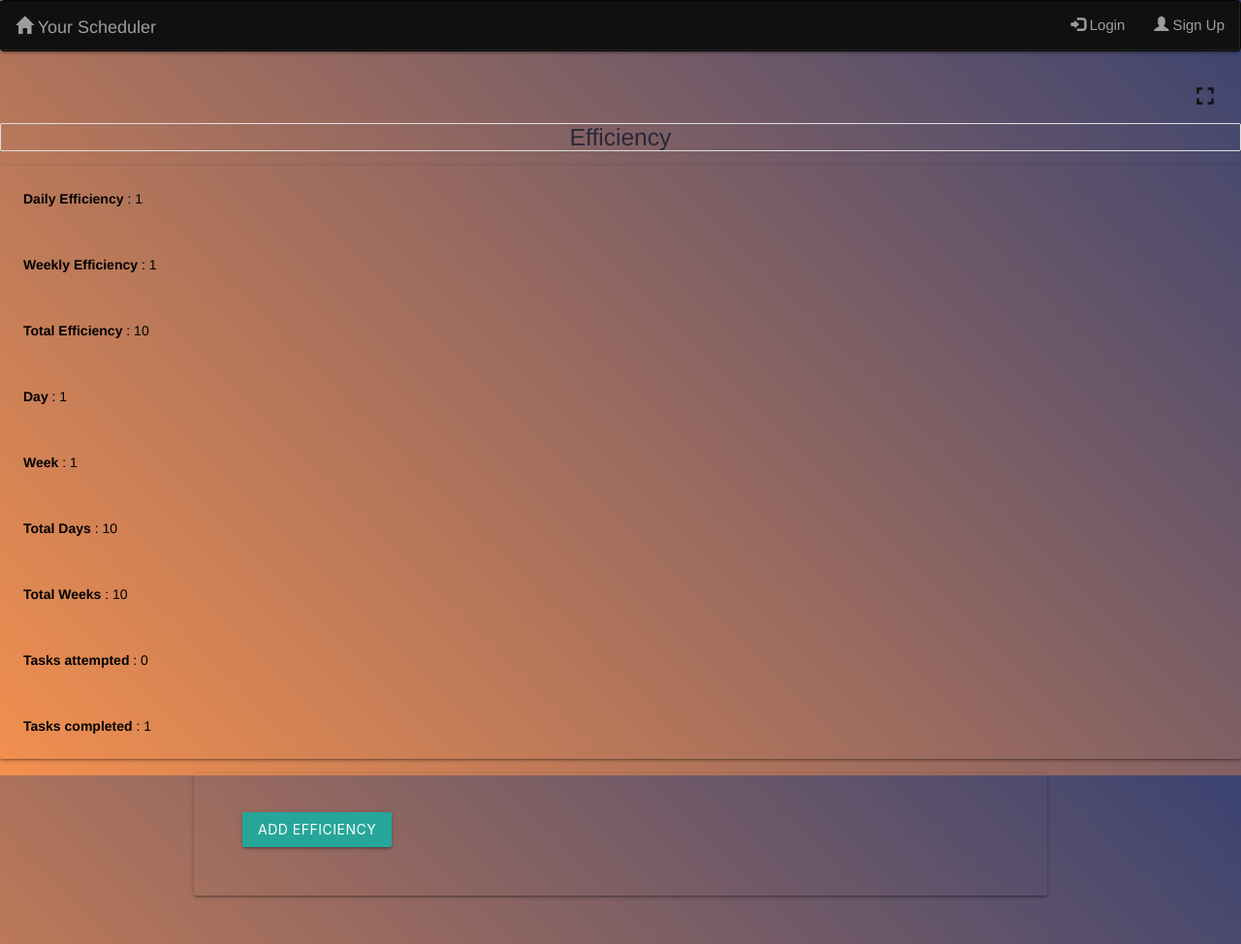
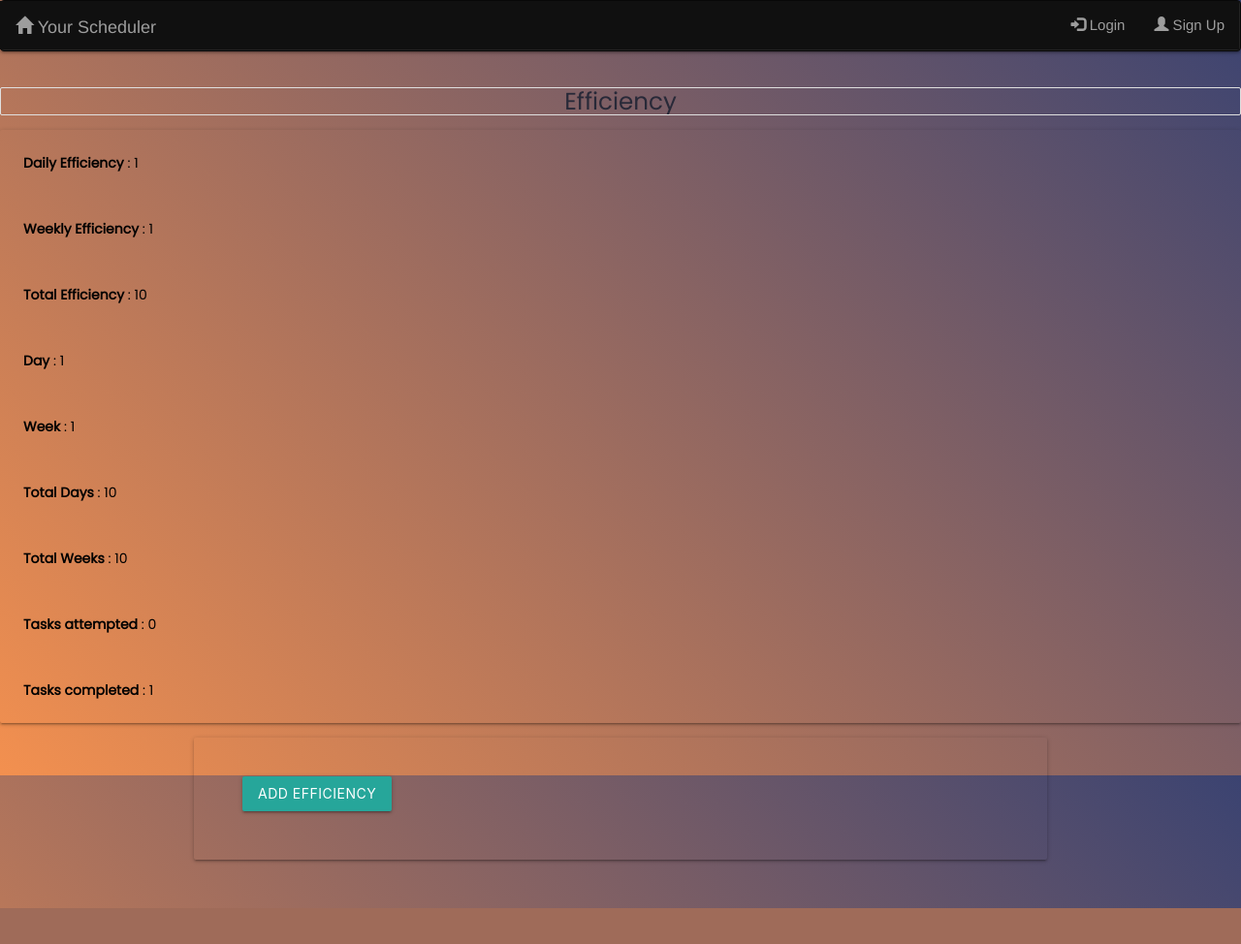
Before and after one commit to SaxenaKartik/MP1, a Django app: page /efficiency/1 in a window 1280 px wide. Shown: the whole page at 97% size. After the commit the page ends 937 px from the top, so only its background shows below. Run offline with Django 3.2, Linux system fonts and the light colour scheme; tables that the repository leaves empty hold one stand-in row (values such as "Sample post"); some libraries are stand-ins or nearby versions.

Commit message:
Updated the general layout templates

```diff
--- a/MP_backend/scheduler_backend/scheduler_project/templates/general/layout.html
+++ b/MP_backend/scheduler_backend/scheduler_project/templates/general/layout.html
@@ -13,10 +13,59 @@
   <title>Your Scheduler</title>
   <style>
 
+.button1-holder{
+  text-align:center;
+  padding-bottom:80px;
+}
+
+#style-2::-webkit-scrollbar-track
+{
+  /*-webkit-box-shadow: inset 0 0 6px rgba(0,0,0,0.3);*/
+  border-radius: 10px;
+  background-color: grey;
+}
+
+#style-2::-webkit-scrollbar
+{
+  width: 5px;
+  background-color: #272C38;
+}
+
+#style-2::-webkit-scrollbar-thumb
+{
+  border-radius: 4px;
+  /*-webkit-box-shadow: inset 0 0 6px rgba(0,0,0,.3);*/
+  background-color: #272C38 ;
+}
+
+
+a.button1{
+  background-color:#272C38;
+
+  background-image:-webkit-linear-gradient(top, #272C38, #272C38);
+  background-image:-moz-linear-gradient(top, #272C38, #272C38);
+  background-image:linear-gradient(top, #272C38, #272C38);
+
+  border:1px solid #272C38;
+  border-radius:2px;
+
+  /*box-shadow:0 2px 2px #ccc;*/
+
+  color:#fff;
+  text-decoration: none !important;
+  padding:15px 20px;
+  display:inline-block;
+  cursor:pointer;
+}
+
+a.button1:hover{
+  opacity:0.9;
+}
+
 .btn1 {
   background-color: transparent;
   border: none; /* Remove borders */
-  color: #111111; /* White text */
+  color: #111111 ; /* White text */
   padding: 2px 2px; /* Some padding */
   font-size: 10px; /* Set a font size */
   cursor: pointer; /* Mouse pointer on hover */
@@ -84,7 +133,7 @@ overflow-x: hidden;
 
     background-repeat : no-repeat;
     background-attachment : fixed;
-    background-size:100%
+    background-size:100%;
   }
 
   /*.layer
@@ -96,33 +145,43 @@ overflow-x: hidden;
     height: 100%;rr
   }
 */
+
+
+
+ @import url('https://fonts.googleapis.com/css?family=Poppins&display=swap');
   .card
   {
   /*background: linear-gradient(45deg, #1870ed 0, #f18f88 100%);*/
     background-color: transparent;
     color: black;
+    font-family: 'Poppins', sans-serif;
   }
 
   .collection
   {
-    background-color: transparent;
+    background-color:transparent;
     text-align: center;
+    font-family: 'Poppins', sans-serif;
+    /*opacity: 0.6;*/
   }
 
   .collection-item
   {
     background-color: transparent;
+    text-align: left;
+    font-family: 'Poppins', sans-serif;
   }
 
-
-
- @import url('https://fonts.googleapis.com/css?family=Poppins&display=swap');
+  .collection-item:hover
+  {
+    opacity: 0.5;
+  }
 
  </style>
 
 
 </head>
-<body window.onload = >
+<body id = "style-2" >
 
 <div>
 <nav style = "height: 53px" class="navbar navbar-inverse ">
@@ -155,8 +214,8 @@ overflow-x: hidden;
         {% if user.is_authenticated %}
         <li><a href="/user/{{user.id}}"><span class="glyphicon glyphicon-user"></span> {{user}}</a></li>
         <li><a href="/efficiency/{{user.id}}"><span class="glyphicon glyphicon-heart"></span> Efficiency</a></li>
+        <li><a href="/process"><span class="glyphicon glyphicon-tasks"></span> Tasks</a></li>
         <li><a href="/slots/{{user.id}}"><span class = "glyphicon glyphicon-calendar" ></span> Slots</a></li>
-        <li><a href="/process"><span class="glyphicon glyphicon-tasks"></span> Tasks</a></li>
         <li><a href="/parameters/{{user.id}}"><span class = "glyphicon glyphicon-list" ></span> Parameters</a></li>
         <li><a href="/schedule/{{user.id}}"><span class="glyphicon glyphicon-time"></span> Schedule</a></li>
         <li><a href="/user/logout"><span class="glyphicon glyphicon-log-out"></span> Logout</a></li>
@@ -185,9 +244,9 @@ overflow-x: hidden;
 <div class="side-menu" id="sidenav">
   <!-- <a style="overflow-x: hidden;" onclick="toggleFullscreen()" id="contact">Toggle<i class="fa fa-info-circle" aria-hidden="true"></i></a> -->
   <!-- <input type = "button" onclick="toggleFullscreen()"></input> -->
-<form method="get" action="/fullscreen">
+<!-- <form method="get" action="/fullscreen">
   <button type="submit" class="btn1"><i class="material-icons" style="font-size:30px">fullscreen</i></button>
-</form>
+</form> -->
 
 </div><!-- closing of sidemenu-->
 </div><!-- container-->
```
